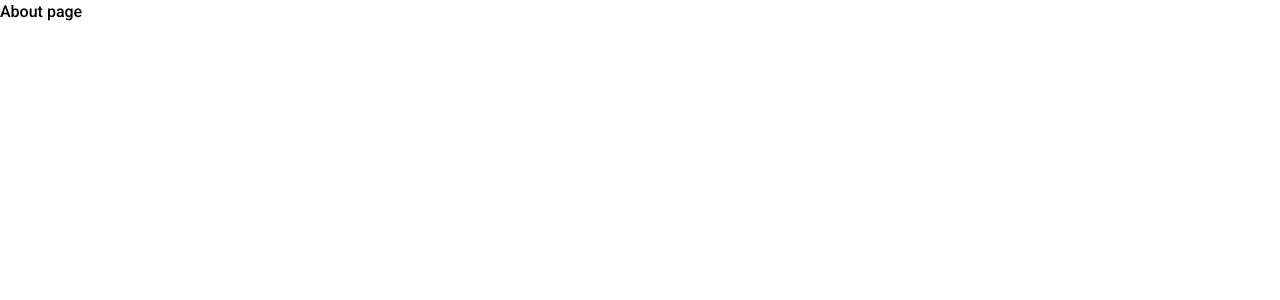
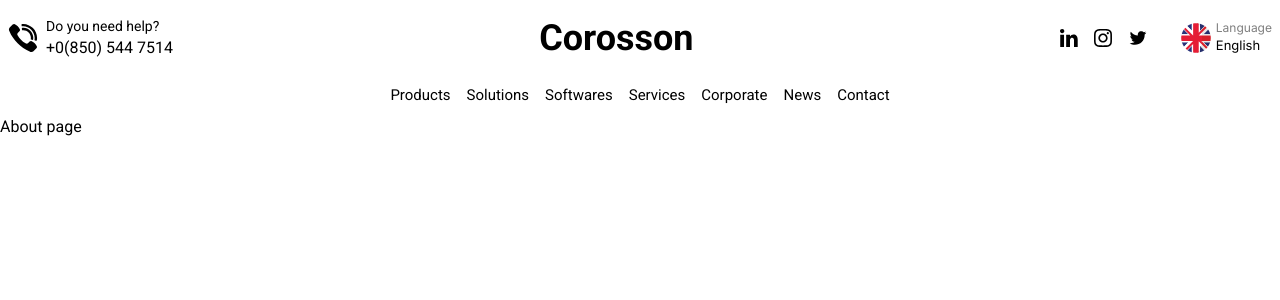
Before and after one commit to ais-sam/nextjs-business-website, a Next.js app: page /about in a window 1280 px wide. Shown: the top 300 px of the page. Built offline with nearby package versions, Linux system fonts and the light colour scheme.

Commit message:
add header component

```diff
--- a/components/shared/Header.js
+++ b/components/shared/Header.js
@@ -0,0 +1,62 @@
+import phone from "public/icons/phone.svg";
+import linkedin from "public/icons/Linkedin.svg"
+import twitter from "public/icons/Twitter.svg"
+import instagram from "public/icons/Instagram.svg"
+import english from "public/icons/english.svg"
+
+import Image from "next/image";
+import Logo from "/components/shared/Logo"
+import Link from "next/link";
+
+const Header = () => {
+
+  return (
+    <div className="max-w-[2000px] mx-auto">
+
+      <div className="py-4 px-2 flex items-center justify-between">
+        <div className="flex items-center gap-2">
+          <Image src={phone} width={30} height={30}/>
+          <div>
+            <span className="block text-sm">Do you need help?</span>
+            <span>+0(850) 544 7514</span>
+          </div>
+        </div>
+
+        <div>
+          <Logo/>
+        </div>
+
+        <div className="flex items-center gap-8">
+          <div className="flex items-center gap-4">
+              <Image src={linkedin} width={18} height={18} alt=""/>
+              <Image src={instagram} width={18} height={18} alt=""/>
+              <Image src={twitter} width={20} height={20} alt=""/>
+          </div>
+          <div className="flex items-center gap-1">
+          <Image src={english} width={32} height={32} alt=""/>
+          <div className="font-inter">
+            <span className="block opacity-50 text-xs -mb-1">Language</span>
+            <span className="text-[13px]">English</span>
+          </div>
+
+          </div>
+        </div>
+      </div>
+
+
+      <div className="py-2">
+        <nav className="flex items-center justify-center gap-4 capitalize text-[15px]">
+          <Link href="/products">products</Link>
+          <Link href="/">solutions</Link>
+          <Link href="/">softwares</Link>
+          <Link href="/">services</Link>
+          <Link href="/">corporate</Link>
+          <Link href="/news">news</Link>
+          <Link href="/contact">contact</Link>
+        </nav>
+      </div>
+    </div>
+  );
+};
+
+export default Header;
--- /dev/null
+++ b/components/shared/Logo.js
@@ -0,0 +1,12 @@
+import Link from 'next/link'
+import React from 'react'
+
+const Logo = () => {
+  return (
+    <Link href="/" className='font-bold text-4xl'>
+        Corosson
+    </Link>
+  )
+}
+
+export default Logo
--- a/pages/_app.js
+++ b/pages/_app.js
@@ -1,5 +1,6 @@
 import "../styles/globals.css";
 import Head from "next/head";
+import Header from "/components/shared/Header"
 
 function MyApp({ Component, pageProps }) {
   return (
@@ -7,9 +8,10 @@
       <Head>
         <style>
           @import
-          url('https://fonts.googleapis.com/css2?family=Roboto:wght@500&display=swap');
+          url('https://fonts.googleapis.com/css2?family=Inter:wght@300;400;500;600&family=Roboto:wght@300;400;500;700;900&display=swap');
         </style>
       </Head>
+      <Header/>
       <Component {...pageProps} />
     </>
   );
--- a/pages/index.js
+++ b/pages/index.js
@@ -1,71 +1,9 @@
-import Head from 'next/head'
-import Image from 'next/image'
-import styles from '../styles/Home.module.css'
+import Header from "../components/shared/Header"
 
 export default function Home() {
   return (
-    <div className={styles.container}>
-      <Head>
-        <title>Create Next App</title>
-        <meta name="description" content="Generated by create next app" />
-        <link rel="icon" href="/favicon.ico" />
-      </Head>
+    <div>
 
-      <main className={styles.main}>
-        <h1 className={styles.title}>
-          Welcome to <a href="https://nextjs.org">Next.js!</a>
-        </h1>
-
-        <p className={styles.description}>
-          Get started by editing{' '}
-          <code className={styles.code}>pages/index.js</code>
-        </p>
-
-        <div className={styles.grid}>
-          <a href="https://nextjs.org/docs" className={styles.card}>
-            <h2>Documentation &rarr;</h2>
-            <p>Find in-depth information about Next.js features and API.</p>
-          </a>
-
-          <a href="https://nextjs.org/learn" className={styles.card}>
-            <h2>Learn &rarr;</h2>
-            <p>Learn about Next.js in an interactive course with quizzes!</p>
-          </a>
-
-          <a
-            href="https://github.com/vercel/next.js/tree/canary/examples"
-            className={styles.card}
-          >
-            <h2>Examples &rarr;</h2>
-            <p>Discover and deploy boilerplate example Next.js projects.</p>
-          </a>
-
-          <a
-            href="https://vercel.com/new?utm_source=create-next-app&utm_medium=default-template&utm_campaign=create-next-app"
-            target="_blank"
-            rel="noopener noreferrer"
-            className={styles.card}
-          >
-            <h2>Deploy &rarr;</h2>
-            <p>
-              Instantly deploy your Next.js site to a public URL with Vercel.
-            </p>
-          </a>
-        </div>
-      </main>
-
-      <footer className={styles.footer}>
-        <a
-          href="https://vercel.com?utm_source=create-next-app&utm_medium=default-template&utm_campaign=create-next-app"
-          target="_blank"
-          rel="noopener noreferrer"
-        >
-          Powered by{' '}
-          <span className={styles.logo}>
-            <Image src="/vercel.svg" alt="Vercel Logo" width={72} height={16} />
-          </span>
-        </a>
-      </footer>
     </div>
   )
 }
--- a/styles/Home.module.css
+++ b/styles/Home.module.css
@@ -1,4 +1,4 @@
-.container {
+/* .container {
   padding: 0 2rem;
 }
 
@@ -126,4 +126,4 @@
   .logo img {
     filter: invert(1);
   }
-}
+} */
--- a/tailwind.config.js
+++ b/tailwind.config.js
@@ -12,14 +12,15 @@
     extend: {
       colors:{
         "dark-blue": "#001E6C",
-        "blue": "#035397",
-        "orange": "#E8630A",
-        "yellow": "FCD900",
+        "w-blue": "#035397",
+        "w-orange": "#E8630A",
+        "w-yellow": "FCD900",
         "light-blue": "EFFFFD"
       }
     },
     fontFamily:{
-      'roboto': ['Roboto', 'sans-serif']
+      'roboto': ['Roboto', 'sans-serif'],
+      "inter":  ['Inter', 'sans-serif']
     }
   },
   plugins: [],
```
Also changed, not shown: public/icons/Instagram.svg (renamed from public/icons/instagram.svg).
